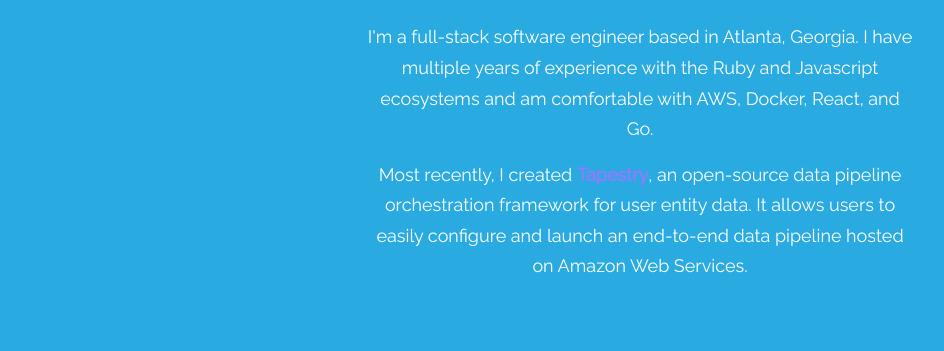
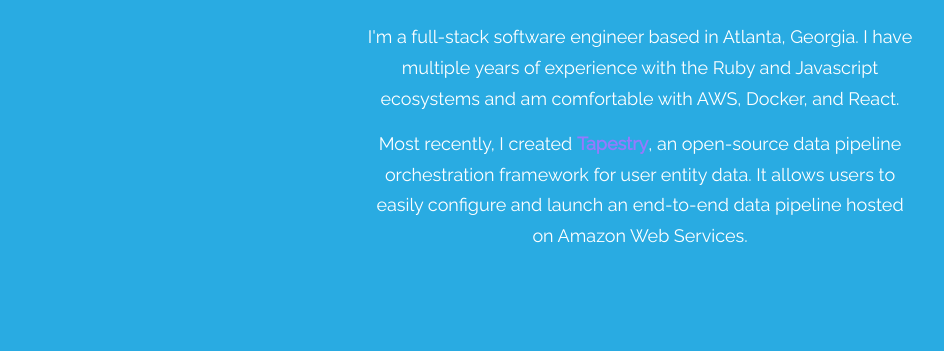
Before and after one commit to leahgarrison/LeahGarrison.github.io, a plain HTML site: page index.html in a window 1280 px wide. Shown: the part 449-800 px from the top of the page, without its empty margins (0-944 px from the left). Drawn offline with Linux system fonts and the light colour scheme; a web font is replaced by a local one.

Commit message:
updated index.html page intro

```diff
--- a/index.html
+++ b/index.html
@@ -78,7 +78,7 @@
         />
         <h2 id="name">Leah Garrison</h2>
         <p class = "tapestry-white">
-          I'm a full-stack software engineer based in Atlanta, Georgia. I have multiple years of experience with the Ruby and Javascript ecosystems and am comfortable with AWS, Docker, React, and Go.
+          I'm a full-stack software engineer based in Atlanta, Georgia. I have multiple years of experience with the Ruby and Javascript ecosystems and am comfortable with AWS, Docker, and React.
         </p>
 
         <p class="tapestry-white">
```
